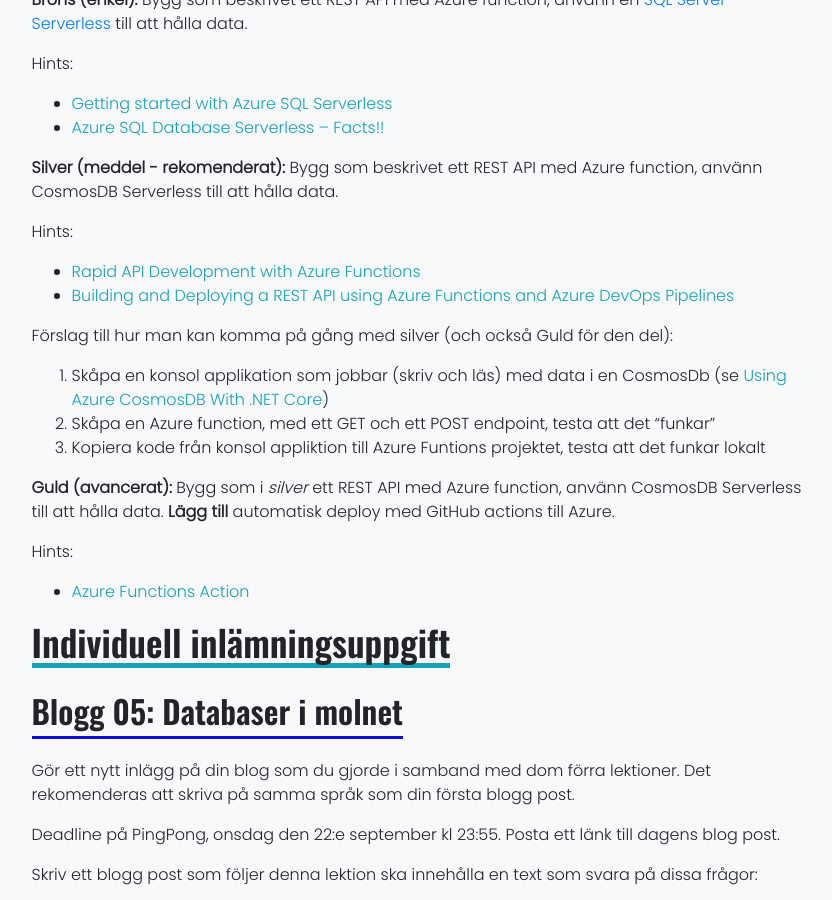
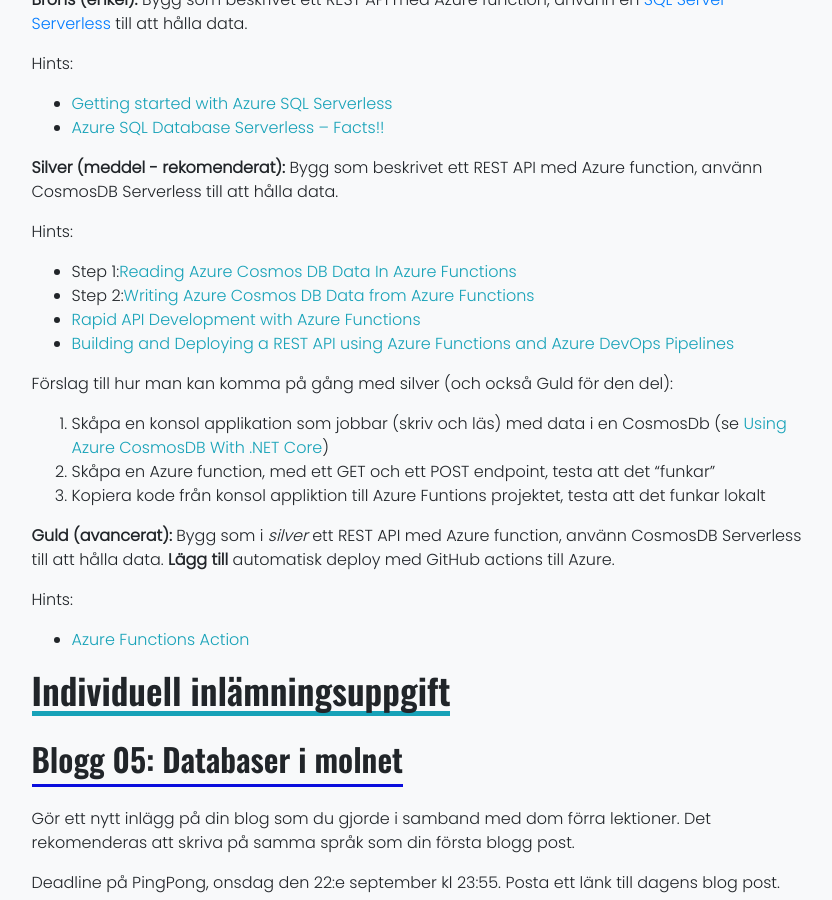
Before and after one commit to PGBSNH20/PGBSNH20-molnapplikationer, a Jekyll site: the page built from lectures/05-database.md, in a window 1280 px wide and 900 px high, scrolled down 2724 px. Shown: the whole window, without its empty margins (220-1052 px from the left). Built offline with Jekyll 4.4.1, drawn with Linux system fonts in a browser that asks for light colours; nearby versions of some CDN libraries.

Commit message:
Add hints

```diff
--- a/lectures/05-database.md
+++ b/lectures/05-database.md
@@ -59,8 +59,11 @@ Hints:
 Bygg som beskrivet ett REST API med Azure function, använn CosmosDB Serverless till att hålla data.
 
 Hints:
+* Step 1:[Reading Azure Cosmos DB Data In Azure Functions](http://dontcodetired.com/blog/post/Reading-Azure-Cosmos-DB-Data-In-Azure-Functions)
+* Step 2:[Writing Azure Cosmos DB Data from Azure Functions](http://dontcodetired.com/blog/post/Writing-Azure-Cosmos-DB-Data-from-Azure-Functions)
 * [Rapid API Development with Azure Functions](https://markheath.net/post/azure-functions-rest-csharp-bindings)
 * [Building and Deploying a REST API using Azure Functions and Azure DevOps Pipelines](https://cloudskills.io/blog/azure-functions-rest-api)
+
 
 Förslag till hur man kan komma på gång med silver (och också Guld för den del):
 1. Skåpa en konsol applikation som jobbar (skriv och läs) med data i en CosmosDb (se [Using Azure CosmosDB With .NET Core](https://dotnetcoretutorials.com/2020/05/02/using-azure-cosmosdb-with-net-core/))
```
